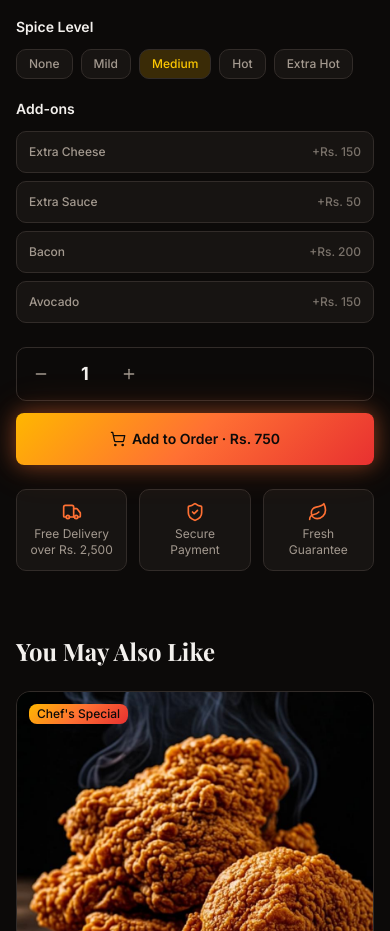
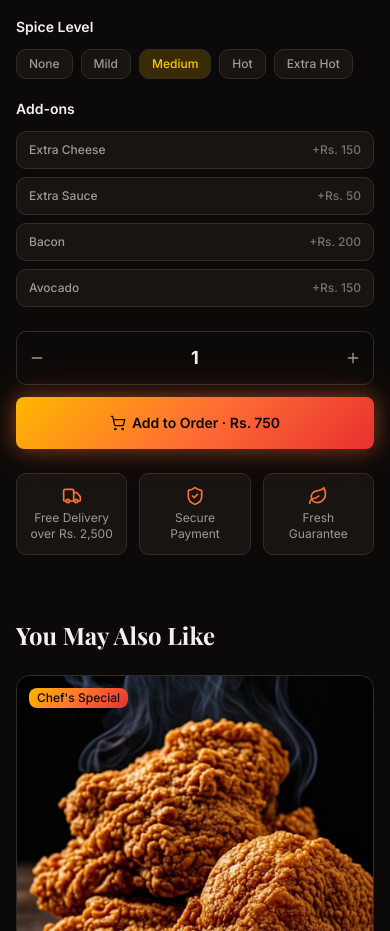
Before and after one commit to Aamirn1/foodexpress, a Next.js app: page /menu/chicken-wings in a window 390 px wide. Shown: the part 1120-2051 px from the top of the page. Built offline with nearby package versions, Linux system fonts and the light colour scheme; a web font is replaced by a local one.

Commit message:
Fix mobile add-ons single line and quantity button layout - use grid for +/- buttons

```diff
--- a/src/components/pages/MenuItemPage.tsx
+++ b/src/components/pages/MenuItemPage.tsx
@@ -325,14 +325,14 @@ export default function MenuItemPage({ id }: MenuItemPageProps) {
                   <button
                     key={addon.label}
                     onClick={() => toggleAddon(idx)}
-                    className={`flex items-center justify-between px-3 sm:px-4 py-3 rounded-lg text-xs sm:text-sm font-medium transition-all border whitespace-nowrap ${
+                    className={`flex flex-row flex-nowrap items-center justify-between gap-2 px-3 sm:px-4 py-2.5 sm:py-3 rounded-lg text-xs sm:text-sm font-medium transition-all border overflow-hidden ${
                       selectedAddons.includes(idx)
                         ? 'bg-primary/20 text-primary border-primary/50'
                         : 'bg-card text-muted-foreground border-border hover:border-primary/30'
                     }`}
                   >
-                    <span className="truncate">{addon.label}</span>
-                    <span className="text-xs opacity-70 ml-2 flex-shrink-0">
+                    <span className="whitespace-nowrap truncate min-w-0">{addon.label}</span>
+                    <span className="whitespace-nowrap text-xs opacity-70 flex-shrink-0">
                       +{formatPrice(addon.extra)}
                     </span>
                   </button>
@@ -342,19 +342,19 @@ export default function MenuItemPage({ id }: MenuItemPageProps) {
 
             {/* Quantity & Add to Order */}
             <div className="flex flex-col gap-3 mb-6">
-              <div className="flex items-center border border-border rounded-lg overflow-hidden">
+              <div className="grid grid-cols-[40px_1fr_40px] sm:flex sm:items-center border border-border rounded-lg overflow-hidden">
                 <button
                   onClick={() => setQuantity(Math.max(1, quantity - 1))}
-                  className="pl-4 pr-2 py-3 text-muted-foreground hover:text-foreground hover:bg-secondary transition-colors flex items-center justify-center sm:flex-1 sm:justify-start"
+                  className="flex items-center justify-center py-3 text-muted-foreground hover:text-foreground hover:bg-secondary transition-colors"
                 >
                   <Minus className="w-4 h-4" />
                 </button>
-                <span className="px-4 py-3 text-foreground font-bold text-lg min-w-[56px] text-center">
+                <span className="flex items-center justify-center py-3 text-foreground font-bold text-lg">
                   {quantity}
                 </span>
                 <button
                   onClick={() => setQuantity(quantity + 1)}
-                  className="pr-4 pl-2 py-3 text-muted-foreground hover:text-foreground hover:bg-secondary transition-colors flex items-center justify-center sm:flex-1 sm:justify-end"
+                  className="flex items-center justify-center py-3 text-muted-foreground hover:text-foreground hover:bg-secondary transition-colors"
                 >
                   <Plus className="w-4 h-4" />
                 </button>
```
